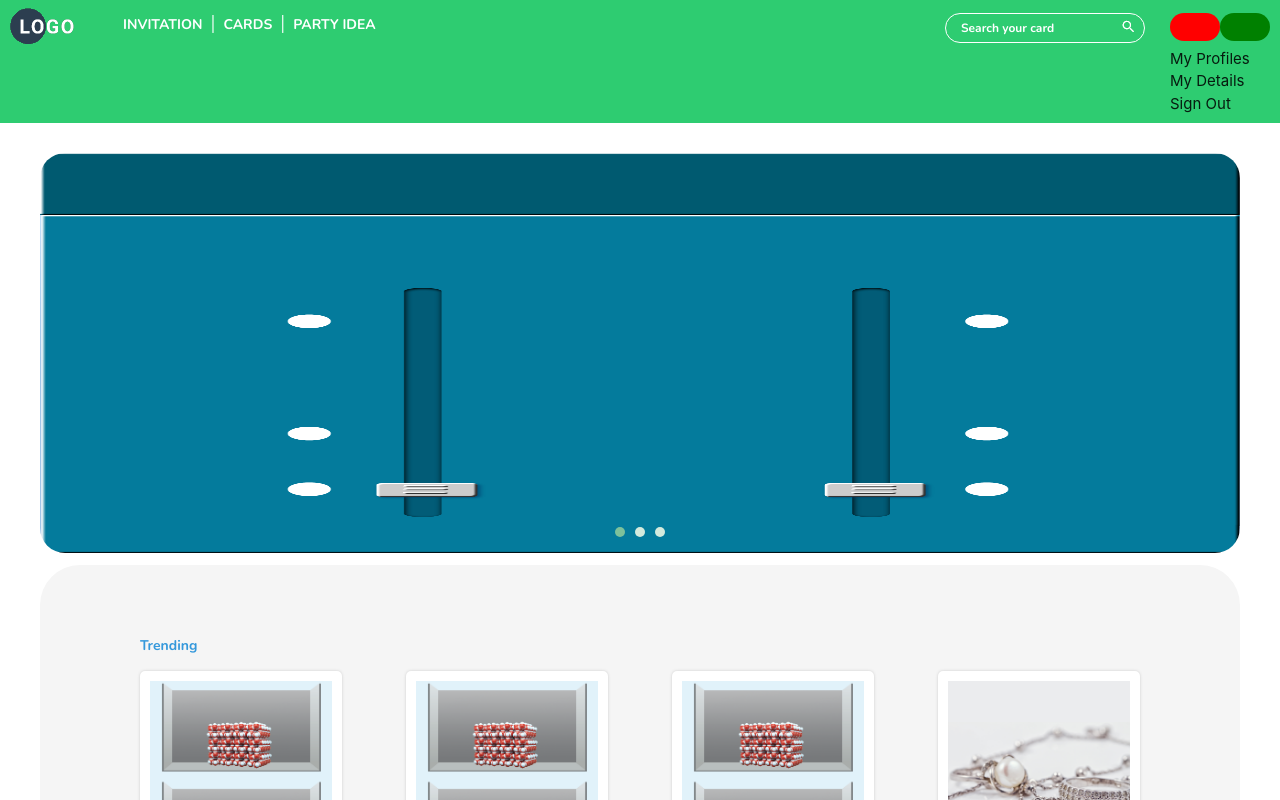
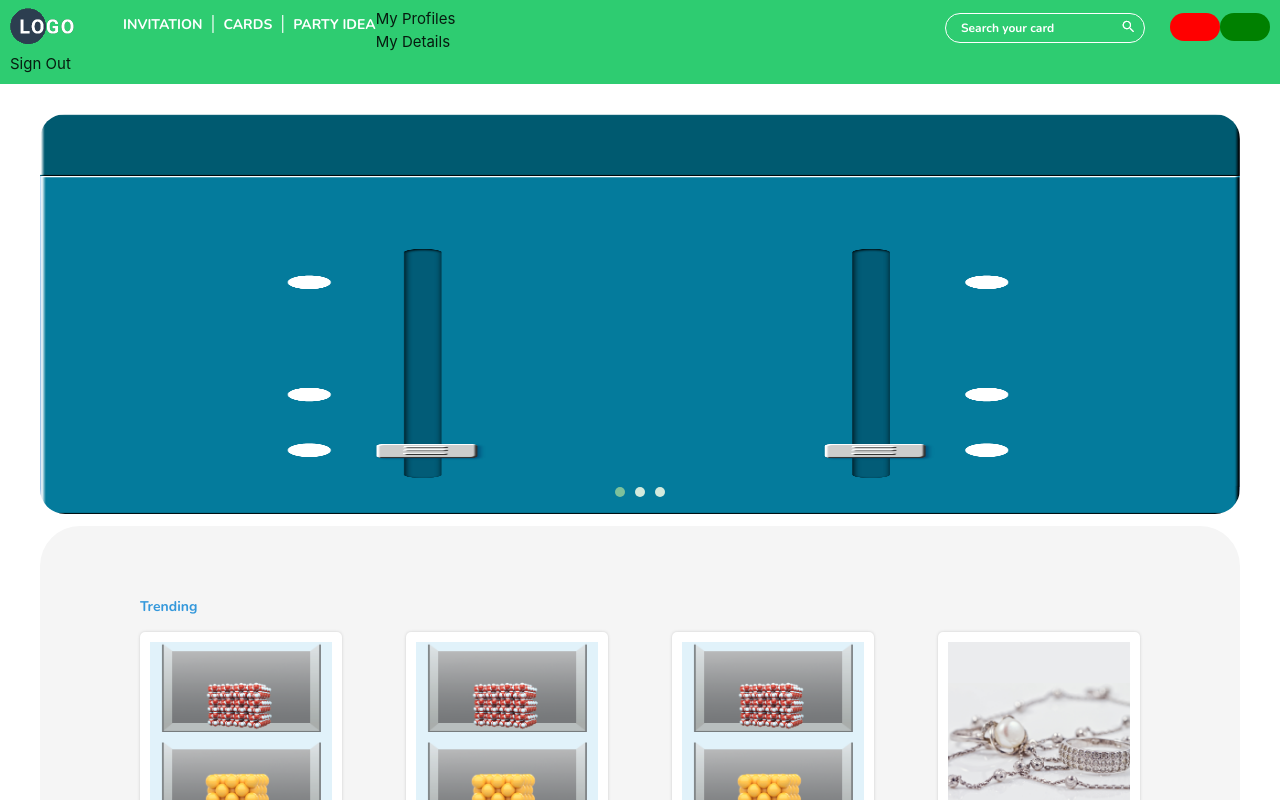
Before and after one commit to shivam-tyagi/RegistrationPOC, a React (Create React App) app in the folder src/client/: page / in a window 1280 px wide. Both pictures are taken after a click on the element 1245 px from the left and 27 px from the top of the page. Shown: the top 800 px of the page. Built offline with nearby package versions, Linux system fonts and the light colour scheme.

Commit message:
my profile list out of the header

```diff
--- a/src/client/src/components/layout/Navbar.js
+++ b/src/client/src/components/layout/Navbar.js
@@ -41,14 +41,6 @@ class Navbar extends Component {
               <React.Fragment>
                 <div className="my-cards-header-btn"></div>
                 <div className="my-profile-name" onClick={() => this.myProfilesBtnClick()}></div>
-                { this.state.showProfileData ?
-                <div className='my-profile-container'>
-                  <div>My Profiles</div>
-                  <div>My Details</div>
-                  <div>Sign Out</div>
-                </div> :  null
-
-                }
               </React.Fragment> :
               <React.Fragment>
                 <Link to="/signup" className="register-text">Register</Link>
@@ -63,7 +55,13 @@ class Navbar extends Component {
             <i className="searchIcon"></i>
           </div>
         </div>
-        {/* </div> */}
+        { this.state.showProfileData ?
+          <div className='my-profile-container'>
+            <div>My Profiles</div>
+            <div>My Details</div>
+            <div>Sign Out</div>
+          </div> :  null
+        }
       </div>
     );
   }
```
